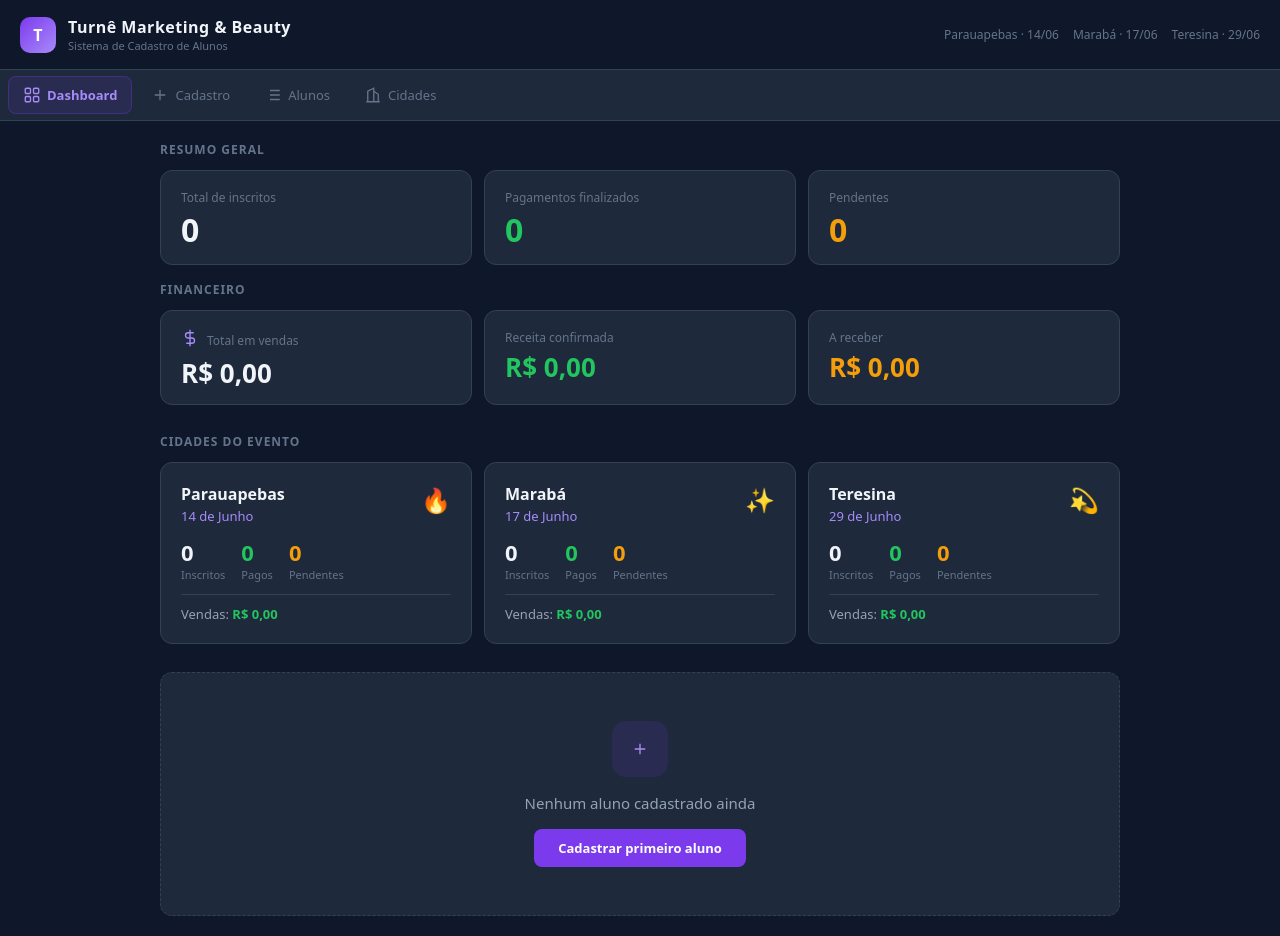
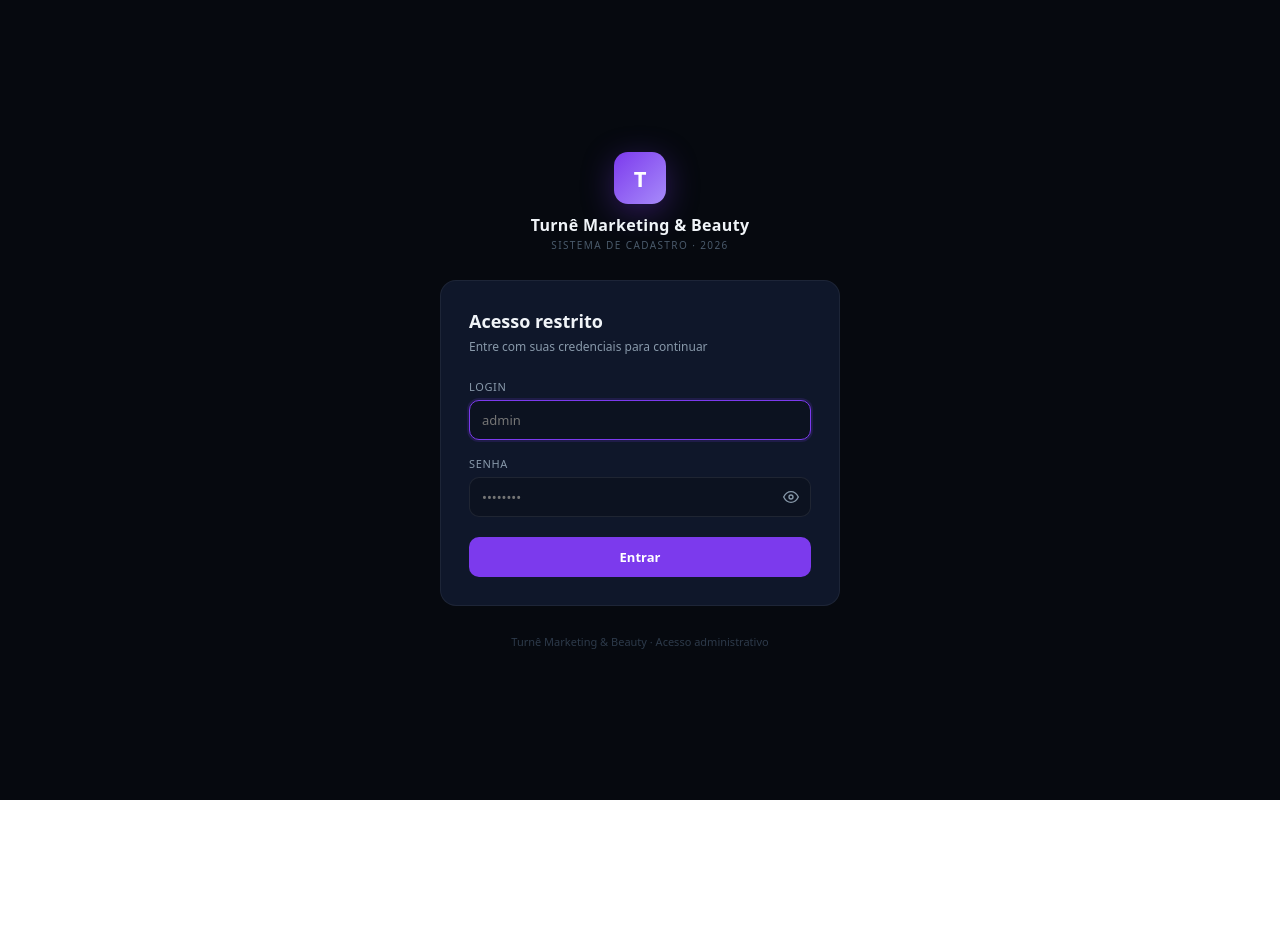
Before and after one commit to eusilasrafam/turne-marketing-beauty, a React (Vite) app: page / in a window 1280 px wide. After the commit the page ends 800 px from the top, so only its background shows below. Built offline with nearby package versions, Linux system fonts and the light colour scheme.

Commit message:
feat: tela de login com autenticação local

```diff
--- a/src/App.jsx
+++ b/src/App.jsx
@@ -143,7 +143,7 @@ function StudentRow({ student, onEdit, onDelete, onTicket }) {
   );
 }
 
-export default function App() {
+export default function App({ onLogout }) {
   const [students, setStudents] = useState([]);
   const [tab, setTab] = useState("dashboard");
   const [editingId, setEditingId] = useState(null);
@@ -234,10 +234,29 @@ export default function App() {
             <div style={{ fontSize: "11px", color: C.textMut }}>Sistema de Cadastro de Alunos</div>
           </div>
         </div>
-        <div className="header-dates" style={{ fontSize: "12px", color: C.textMut }}>
-          <span>Parauapebas · 14/06</span>
-          <span>Marabá · 17/06</span>
-          <span>Teresina · 29/06</span>
+        <div style={{ display: "flex", alignItems: "center", gap: "16px" }}>
+          <div className="header-dates" style={{ fontSize: "12px", color: C.textMut }}>
+            <span>Parauapebas · 14/06</span>
+            <span>Marabá · 17/06</span>
+            <span>Teresina · 29/06</span>
+          </div>
+          {onLogout && (
+            <button onClick={onLogout} title="Sair" style={{
+              display: "flex", alignItems: "center", gap: "6px",
+              padding: "6px 12px", borderRadius: "7px",
+              border: `1px solid ${C.border}`, background: "transparent",
+              color: C.textMut, cursor: "pointer", fontSize: "12px",
+              fontFamily: "system-ui, sans-serif", whiteSpace: "nowrap",
+              transition: "color 0.15s, border-color 0.15s",
+            }}>
+              <svg width="13" height="13" fill="none" viewBox="0 0 24 24" stroke="currentColor" strokeWidth="2">
+                <path d="M9 21H5a2 2 0 0 1-2-2V5a2 2 0 0 1 2-2h4"/>
+                <polyline points="16 17 21 12 16 7"/>
+                <line x1="21" y1="12" x2="9" y2="12"/>
+              </svg>
+              Sair
+            </button>
+          )}
         </div>
       </div>
 
--- /dev/null
+++ b/src/Login.jsx
@@ -0,0 +1,227 @@
+import { useState } from "react";
+
+const CREDENTIALS = { login: "admin", password: "turne2026" };
+
+const C = {
+  bg: "#06090F",
+  card: "#0f172a",
+  border: "rgba(255,255,255,0.06)",
+  borderStrong: "rgba(255,255,255,0.1)",
+  text: "#F0F4F8",
+  textSec: "#8899AA",
+  input: "#0C1220",
+  inputBorder: "rgba(255,255,255,0.08)",
+  pri: "#7c3aed",
+  priHover: "#6d28d9",
+  err: "#F87171",
+  errBg: "rgba(248,113,113,0.08)",
+  errBorder: "rgba(248,113,113,0.2)",
+};
+
+export default function Login({ onLogin }) {
+  const [login, setLogin] = useState("");
+  const [password, setPassword] = useState("");
+  const [showPassword, setShowPassword] = useState(false);
+  const [error, setError] = useState("");
+  const [loading, setLoading] = useState(false);
+
+  const handleSubmit = (e) => {
+    e.preventDefault();
+    setError("");
+    setLoading(true);
+
+    setTimeout(() => {
+      if (login === CREDENTIALS.login && password === CREDENTIALS.password) {
+        localStorage.setItem("turne_auth", "1");
+        onLogin();
+      } else {
+        setError("Login ou senha inválidos.");
+      }
+      setLoading(false);
+    }, 600);
+  };
+
+  const inp = {
+    width: "100%",
+    backgroundColor: C.input,
+    border: `1px solid ${C.inputBorder}`,
+    borderRadius: 10,
+    padding: "10px 12px",
+    color: C.text,
+    fontSize: 13,
+    outline: "none",
+    fontFamily: "system-ui, -apple-system, sans-serif",
+    boxSizing: "border-box",
+    transition: "border-color 0.15s",
+  };
+
+  return (
+    <div style={{
+      minHeight: "100vh",
+      display: "flex",
+      flexDirection: "column",
+      alignItems: "center",
+      justifyContent: "center",
+      padding: 20,
+      backgroundColor: C.bg,
+      fontFamily: "system-ui, -apple-system, sans-serif",
+    }}>
+      <div style={{ width: "100%", maxWidth: 400, display: "flex", flexDirection: "column", gap: 28 }}>
+
+        {/* Logo */}
+        <div style={{ display: "flex", flexDirection: "column", alignItems: "center", gap: 10 }}>
+          <div style={{
+            width: 52, height: 52,
+            background: `linear-gradient(135deg, ${C.pri}, #a78bfa)`,
+            borderRadius: 14,
+            display: "flex", alignItems: "center", justifyContent: "center",
+            fontWeight: 800, fontSize: 22, color: "#fff",
+            boxShadow: `0 8px 32px rgba(124,58,237,0.35)`,
+          }}>T</div>
+          <div style={{ textAlign: "center" }}>
+            <div style={{ fontSize: 16, fontWeight: 700, color: C.text, letterSpacing: "0.02em" }}>
+              Turnê Marketing & Beauty
+            </div>
+            <div style={{ fontSize: 10, letterSpacing: "0.14em", color: "#4A5A6B", textTransform: "uppercase", fontWeight: 500, marginTop: 2 }}>
+              Sistema de Cadastro · 2026
+            </div>
+          </div>
+        </div>
+
+        {/* Card */}
+        <div style={{
+          backgroundColor: C.card,
+          border: `1px solid ${C.border}`,
+          borderRadius: 16,
+          padding: 28,
+        }}>
+          <h1 style={{ fontSize: 18, fontWeight: 700, color: C.text, margin: 0, marginBottom: 5 }}>
+            Acesso restrito
+          </h1>
+          <p style={{ fontSize: 12, color: C.textSec, margin: 0, marginBottom: 24 }}>
+            Entre com suas credenciais para continuar
+          </p>
+
+          <form onSubmit={handleSubmit} style={{ display: "flex", flexDirection: "column", gap: 16 }}>
+
+            {/* Login */}
+            <div>
+              <label style={{
+                fontSize: 11, color: C.textSec, display: "block",
+                marginBottom: 6, fontWeight: 500,
+                textTransform: "uppercase", letterSpacing: "0.06em",
+              }}>Login</label>
+              <input
+                type="text"
+                value={login}
+                onChange={e => { setLogin(e.target.value); setError(""); }}
+                placeholder="admin"
+                required
+                autoFocus
+                style={inp}
+              />
+            </div>
+
+            {/* Senha */}
+            <div>
+              <label style={{
+                fontSize: 11, color: C.textSec, display: "block",
+                marginBottom: 6, fontWeight: 500,
+                textTransform: "uppercase", letterSpacing: "0.06em",
+              }}>Senha</label>
+              <div style={{ position: "relative" }}>
+                <input
+                  type={showPassword ? "text" : "password"}
+                  value={password}
+                  onChange={e => { setPassword(e.target.value); setError(""); }}
+                  placeholder="••••••••"
+                  required
+                  style={{ ...inp, paddingRight: 40 }}
+                />
+                <button
+                  type="button"
+                  onClick={() => setShowPassword(v => !v)}
+                  style={{
+                    position: "absolute", right: 12, top: "50%", transform: "translateY(-50%)",
+                    background: "none", border: "none", cursor: "pointer", color: C.textSec,
+                    padding: 0, display: "flex", alignItems: "center",
+                  }}
+                >
+                  {showPassword ? (
+                    <svg width="16" height="16" fill="none" viewBox="0 0 24 24" stroke="currentColor" strokeWidth="2">
+                      <path d="M17.94 17.94A10.07 10.07 0 0 1 12 20c-7 0-11-8-11-8a18.45 18.45 0 0 1 5.06-5.94"/>
+                      <path d="M9.9 4.24A9.12 9.12 0 0 1 12 4c7 0 11 8 11 8a18.5 18.5 0 0 1-2.16 3.19"/>
+                      <line x1="1" y1="1" x2="23" y2="23"/>
+                    </svg>
+                  ) : (
+                    <svg width="16" height="16" fill="none" viewBox="0 0 24 24" stroke="currentColor" strokeWidth="2">
+                      <path d="M1 12s4-8 11-8 11 8 11 8-4 8-11 8-11-8-11-8z"/>
+                      <circle cx="12" cy="12" r="3"/>
+                    </svg>
+                  )}
+                </button>
+              </div>
+            </div>
+
+            {/* Erro */}
+            {error && (
+              <div style={{
+                fontSize: 12, color: C.err,
+                backgroundColor: C.errBg,
+                padding: "8px 10px", borderRadius: 8,
+                border: `1px solid ${C.errBorder}`,
+              }}>
+                {error}
+              </div>
+            )}
+
+            {/* Botão */}
+            <button
+              type="submit"
+              disabled={loading}
+              style={{
+                width: "100%",
+                backgroundColor: loading ? "#5b21b6" : C.pri,
+                color: "#fff",
+                border: "none",
+                borderRadius: 10,
+                padding: "11px 0",
+                fontSize: 13,
+                fontWeight: 600,
+                cursor: loading ? "not-allowed" : "pointer",
+                marginTop: 4,
+                fontFamily: "system-ui, sans-serif",
+                transition: "background-color 0.15s",
+                display: "flex",
+                alignItems: "center",
+                justifyContent: "center",
+                gap: 8,
+              }}
+            >
+              {loading ? (
+                <>
+                  <svg width="14" height="14" viewBox="0 0 24 24" fill="none" stroke="currentColor" strokeWidth="2.5" style={{ animation: "spin 0.8s linear infinite" }}>
+                    <path d="M21 12a9 9 0 1 1-6.219-8.56"/>
+                  </svg>
+                  Verificando...
+                </>
+              ) : "Entrar"}
+            </button>
+          </form>
+        </div>
+
+        <p style={{ textAlign: "center", fontSize: 11, color: "#2d3a4a", margin: 0 }}>
+          Turnê Marketing & Beauty · Acesso administrativo
+        </p>
+      </div>
+
+      <style>{`
+        * { box-sizing: border-box; margin: 0; }
+        @keyframes spin { to { transform: rotate(360deg); } }
+        input:focus { border-color: #7c3aed !important; box-shadow: 0 0 0 2px rgba(124,58,237,0.15) !important; outline: none; }
+        ::-webkit-scrollbar { width: 5px; }
+        ::-webkit-scrollbar-thumb { background: #334155; border-radius: 3px; }
+      `}</style>
+    </div>
+  );
+}
--- a/src/main.jsx
+++ b/src/main.jsx
@@ -1,9 +1,20 @@
-import React from 'react'
+import React, { useState } from 'react'
 import ReactDOM from 'react-dom/client'
 import App from './App.jsx'
+import Login from './Login.jsx'
+
+function Root() {
+  const [authed, setAuthed] = useState(() => localStorage.getItem("turne_auth") === "1");
+
+  if (!authed) {
+    return <Login onLogin={() => setAuthed(true)} />;
+  }
+
+  return <App onLogout={() => { localStorage.removeItem("turne_auth"); setAuthed(false); }} />;
+}
 
 ReactDOM.createRoot(document.getElementById('root')).render(
   <React.StrictMode>
-    <App />
+    <Root />
   </React.StrictMode>,
 )
```
